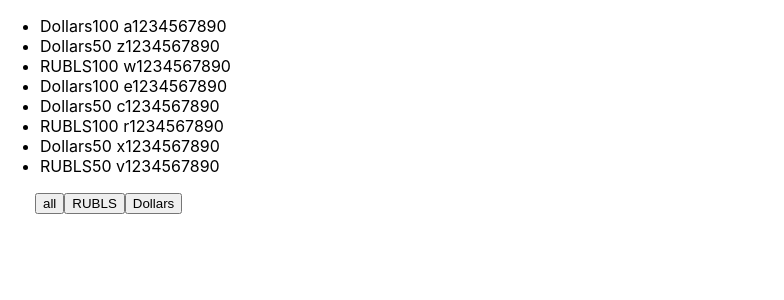
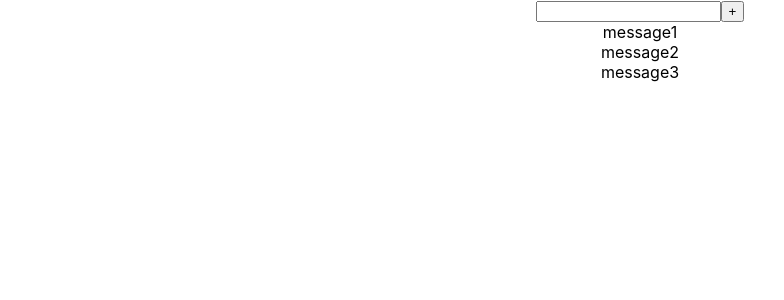
Before and after one commit to Ristretto1/inc_microtasks, a React (Create React App) app: page / in a window 1280 px wide. Shown: the top 300 px of the page, without its empty margins (0-784 px from the left). Built offline with nearby package versions, Linux system fonts and the light colour scheme.

Commit message:
unit Input

```diff
--- a/src/App.tsx
+++ b/src/App.tsx
@@ -1,34 +1,40 @@
 import React, {useState} from 'react';
 import './App.css';
-import Comp from "./Comp";
+import {Input} from "./components/Input";
+import Button from "./components/Button";
 
-export type FilterType = 'all' | 'Dollars' | 'RUBLS';
 
 function App() {
 
-    const [money, setMoney] = useState([
-        {banknots: 'Dollars', value: 100, number: ' a1234567890'},
-        {banknots: 'Dollars', value: 50, number: ' z1234567890'},
-        {banknots: 'RUBLS', value: 100, number: ' w1234567890'},
-        {banknots: 'Dollars', value: 100, number: ' e1234567890'},
-        {banknots: 'Dollars', value: 50, number: ' c1234567890'},
-        {banknots: 'RUBLS', value: 100, number: ' r1234567890'},
-        {banknots: 'Dollars', value: 50, number: ' x1234567890'},
-        {banknots: 'RUBLS', value: 50, number: ' v1234567890'},
+    let [message, setMessage] = useState([
+        {message: 'message1'},
+        {message: 'message2'},
+        {message: 'message3'},
     ])
 
-    const [filter, setFilter] = useState<FilterType>('all');
+    let [title, setTitle] = useState('')
 
-    let currentMoney = money;
-    if (filter === 'RUBLS') currentMoney = money.filter((filteredMoney) => filteredMoney.banknots === 'RUBLS');
-    if (filter === 'Dollars') currentMoney = money.filter((filteredMoney) => filteredMoney.banknots === 'Dollars');
+    const addMessage = (title:string) => {
+        let newMessage = {message: title};
+        setMessage([newMessage, ...message])
+    }
 
-    const onClickFilterHandler = (nameButton: FilterType) => {
-        setFilter(nameButton);
+    const callbackButtonHandler = () => {
+        addMessage(title)
+        setTitle('')
     }
 
     return (
-        <Comp currentMoney={currentMoney} onClickFilterHandler={onClickFilterHandler}/>
+        <div className={'App'}>
+            <Input setTitle={setTitle} title={title}/>
+            <Button name={'+'} callback={callbackButtonHandler}/>
+
+            {message.map((m, i) => {
+                return (
+                    <div key={i}>{m.message}</div>
+                )
+            })}
+        </div>
     );
 }
 
--- a/src/Comp.tsx
+++ /dev/null
@@ -1,42 +0,0 @@
-import React from 'react';
-import {FilterType} from "./App";
-import Button from "./Button";
-
-export type currentMoneyType = {
-    banknots: string,
-    value: number,
-    number: string,
-}
-
-type currentMoneyPropsType = {
-    currentMoney: Array<currentMoneyType>,
-    onClickFilterHandler: (value: FilterType) => void
-}
-
-
-const Comp = (props: currentMoneyPropsType) => {
-
-
-    return (
-        <>
-            <ul>
-                {props.currentMoney.map((objFromMoneyArr, index) => {
-                    return (
-                        <li key={index}>
-                            <span>{objFromMoneyArr.banknots}</span>
-                            <span>{objFromMoneyArr.value}</span>
-                            <span>{objFromMoneyArr.number}</span>
-                        </li>
-                    )
-                })}
-            </ul>
-            <div style={{marginLeft: "35px"}}>
-                <Button name={'all'} callback={() => props.onClickFilterHandler('all')}/>
-                <Button name={'RUBLS'} callback={() => props.onClickFilterHandler('RUBLS')}/>
-                <Button name={'Dollars'} callback={() => props.onClickFilterHandler('Dollars')}/>
-            </div>
-        </>
-    );
-};
-
-export default Comp;
--- a/src/Button.tsx
+++ b/src/components/Button.tsx
@@ -11,7 +11,6 @@ const Button = (props: ButtonType) => {
         props.callback();
     }
 
-
     return (
         <button onClick={onClickHandler}>{props.name}</button>
     );
--- /dev/null
+++ b/src/components/Input.tsx
@@ -0,0 +1,17 @@
+import React, {ChangeEvent} from 'react';
+
+type InputPropsType = {
+    setTitle: (title:string) => void,
+    title: string
+}
+
+export const Input = (props:InputPropsType) => {
+
+    const onChangeInputHandler = (event:ChangeEvent<HTMLInputElement>) => {
+        props.setTitle(event.currentTarget.value)
+    }
+
+    return (
+        <input value={props.title} onChange={onChangeInputHandler}/>
+    );
+};
```
